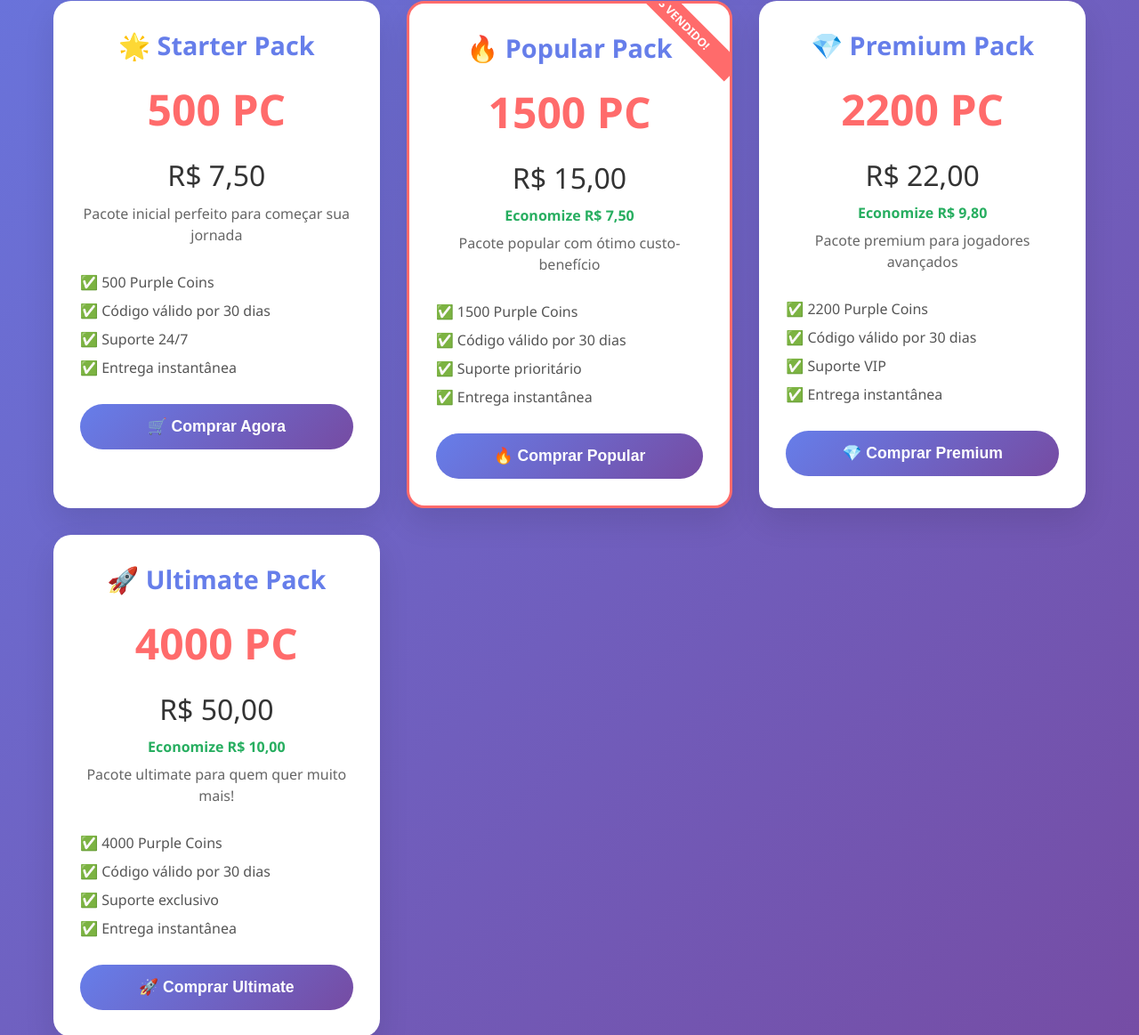
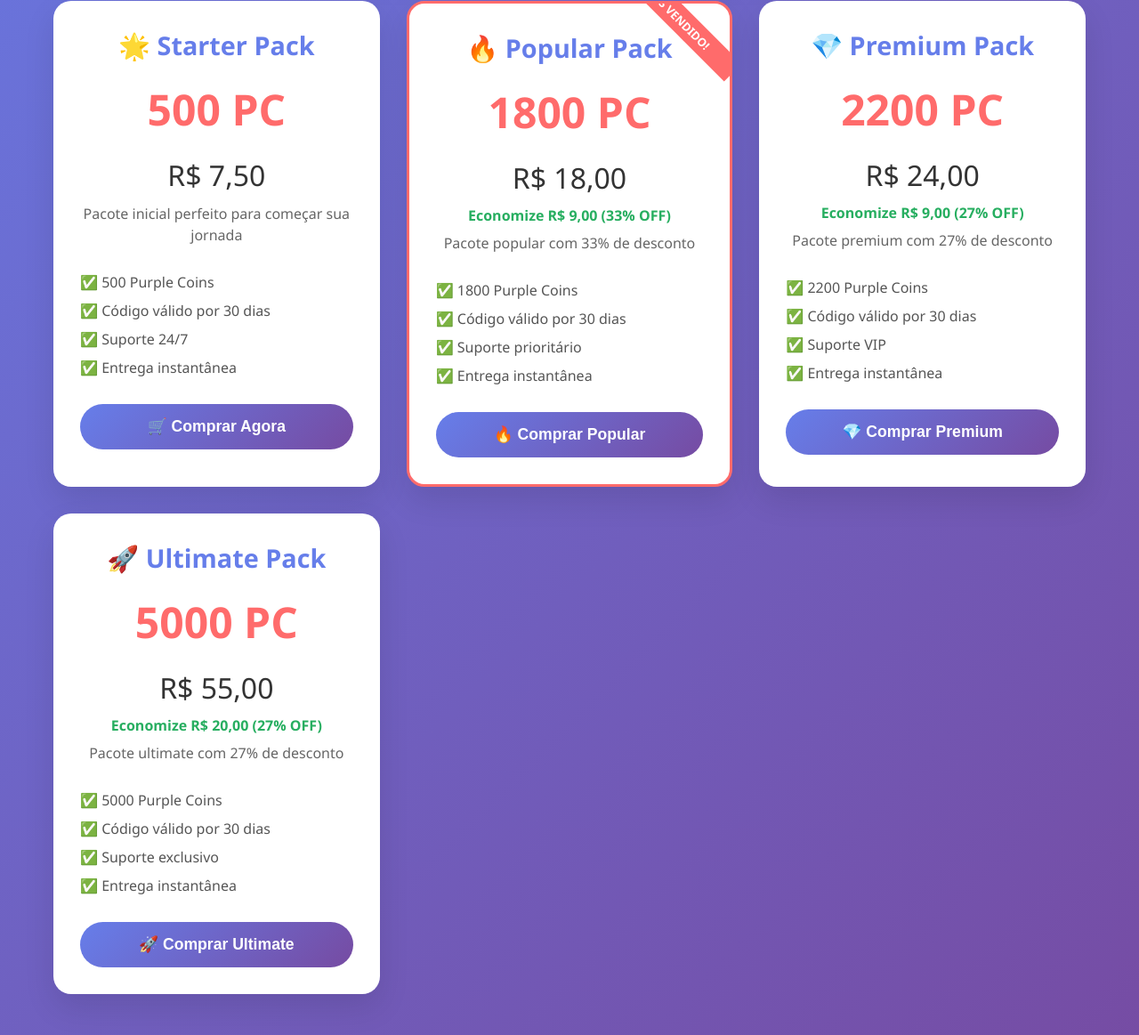
Before and after one commit to JOJOMDS11/jojovendas, a website: page public/index.html in a window 1280 px wide. Shown: the part 718-1881 px from the top of the page at 89% size. Drawn offline with Linux system fonts and the light colour scheme.

Commit message:
Atualiza pacotes: 500PC/7,50 | 1800PC/18 | 2200PC/24 | 5000PC/55 com descontos destacados

```diff
--- a/public/index.html
+++ b/public/index.html
@@ -412,12 +412,12 @@
 
             <div class="package-card package-popular">
                 <div class="package-title">🔥 Popular Pack</div>
-                <div class="package-coins">1500 PC</div>
-                <div class="package-price">R$ 15,00</div>
-                <div class="package-savings" style="color:#27ae60;font-weight:bold;margin-bottom:8px;">Economize R$ 7,50</div>
-                <div class="package-description">Pacote popular com ótimo custo-benefício</div>
+                <div class="package-coins">1800 PC</div>
+                <div class="package-price">R$ 18,00</div>
+                <div class="package-savings" style="color:#27ae60;font-weight:bold;margin-bottom:8px;">Economize R$ 9,00 (33% OFF)</div>
+                <div class="package-description">Pacote popular com 33% de desconto</div>
                 <ul class="package-features">
-                    <li>1500 Purple Coins</li>
+                    <li>1800 Purple Coins</li>
                     <li>Código válido por 30 dias</li>
                     <li>Suporte prioritário</li>
                     <li>Entrega instantânea</li>
@@ -430,9 +430,9 @@
             <div class="package-card">
                 <div class="package-title">💎 Premium Pack</div>
                 <div class="package-coins">2200 PC</div>
-                <div class="package-price">R$ 22,00</div>
-                <div class="package-savings" style="color:#27ae60;font-weight:bold;margin-bottom:8px;">Economize R$ 9,80</div>
-                <div class="package-description">Pacote premium para jogadores avançados</div>
+                <div class="package-price">R$ 24,00</div>
+                <div class="package-savings" style="color:#27ae60;font-weight:bold;margin-bottom:8px;">Economize R$ 9,00 (27% OFF)</div>
+                <div class="package-description">Pacote premium com 27% de desconto</div>
                 <ul class="package-features">
                     <li>2200 Purple Coins</li>
                     <li>Código válido por 30 dias</li>
@@ -446,12 +446,12 @@
 
             <div class="package-card">
                 <div class="package-title">🚀 Ultimate Pack</div>
-                <div class="package-coins">4000 PC</div>
-                <div class="package-price">R$ 50,00</div>
-                <div class="package-savings" style="color:#27ae60;font-weight:bold;margin-bottom:8px;">Economize R$ 10,00</div>
-                <div class="package-description">Pacote ultimate para quem quer muito mais!</div>
+                <div class="package-coins">5000 PC</div>
+                <div class="package-price">R$ 55,00</div>
+                <div class="package-savings" style="color:#27ae60;font-weight:bold;margin-bottom:8px;">Economize R$ 20,00 (27% OFF)</div>
+                <div class="package-description">Pacote ultimate com 27% de desconto</div>
                 <ul class="package-features">
-                    <li>4000 Purple Coins</li>
+                    <li>5000 Purple Coins</li>
                     <li>Código válido por 30 dias</li>
                     <li>Suporte exclusivo</li>
                     <li>Entrega instantânea</li>
```
